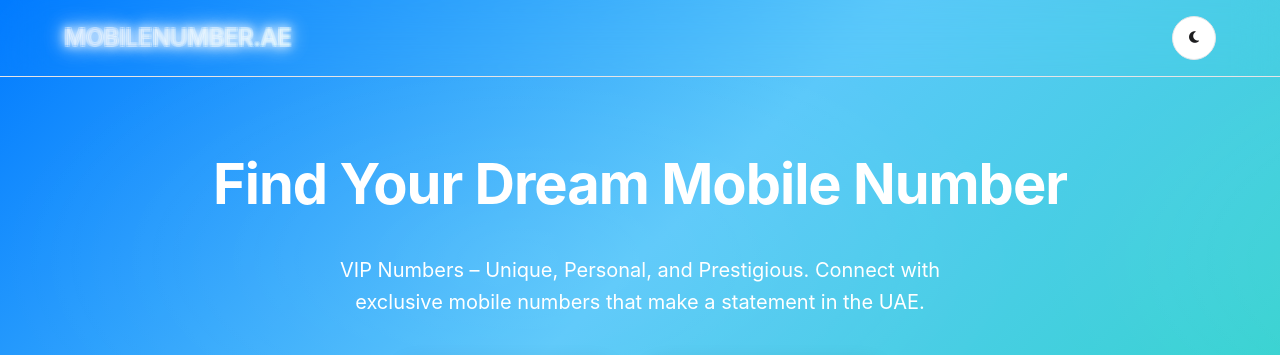
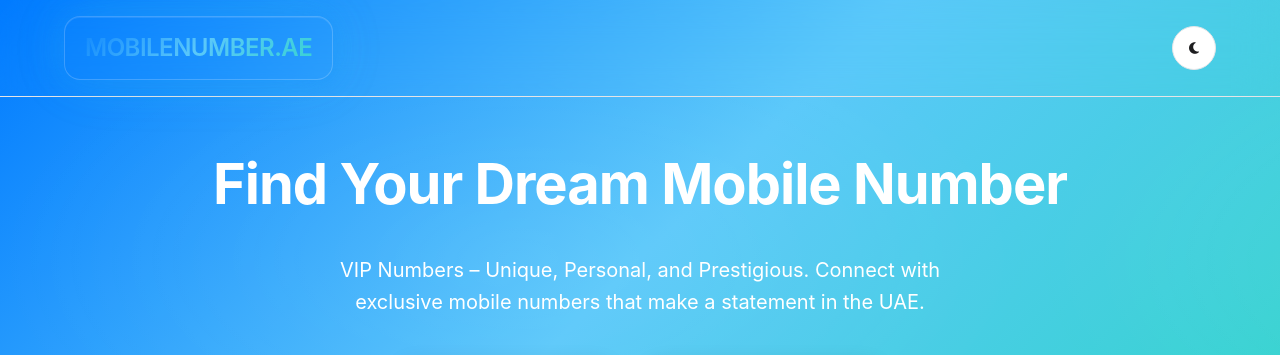
Before and after one commit to Jaborangelina/mobilenumber, a plain HTML site: page index.html in a window 1280 px wide. Shown: the top 355 px of the page. Drawn offline with Linux system fonts and the light colour scheme.

Commit message:
Update index.html
logo 2

```diff
--- a/index.html
+++ b/index.html
@@ -82,20 +82,31 @@
          .logo {
             font-size: 1.5rem;
             font-weight: 600;
-            background: linear-gradient(135deg, var(--primary-blue), var(--secondary-blue));
+            background: linear-gradient(135deg, var(--primary-blue), var(--secondary-blue), var(--accent-blue));
             -webkit-background-clip: text;
             -webkit-text-fill-color: transparent;
             text-decoration: none;
             letter-spacing: -0.5px;
-            text-shadow:
-                0 0 10px rgba(255, 255, 255, 0.8),
-                0 0 20px rgba(255, 255, 255, 0.6),
-                0 0 30px rgba(255, 255, 255, 0.4),
-                -1px -1px 0 rgba(255, 255, 255, 0.3),
-                1px -1px 0 rgba(255, 255, 255, 0.3),
-                -1px 1px 0 rgba(255, 255, 255, 0.3),
-                1px 1px 0 rgba(255, 255, 255, 0.3);
-            filter: drop-shadow(0 0 5px rgba(255, 255, 255, 0.5));
+            padding: 12px 20px;
+            border-radius: 16px;
+            backdrop-filter: blur(10px);
+            border: 1px solid rgba(255, 255, 255, 0.2);
+            box-shadow:
+                0 0 20px rgba(0, 122, 255, 0.3),
+                0 0 40px rgba(90, 200, 250, 0.2),
+                0 0 60px rgba(48, 213, 200, 0.1),
+                inset 0 1px 0 rgba(255, 255, 255, 0.1);
+            transition: all 0.3s ease;
+            position: relative;
+        }
+
+        .logo:hover {
+            box-shadow:
+                0 0 30px rgba(0, 122, 255, 0.4),
+                0 0 60px rgba(90, 200, 250, 0.3),
+                0 0 80px rgba(48, 213, 200, 0.2),
+                inset 0 1px 0 rgba(255, 255, 255, 0.2);
+            transform: translateY(-1px);
         }
         .theme-toggle {
             background: var(--surface);
```
